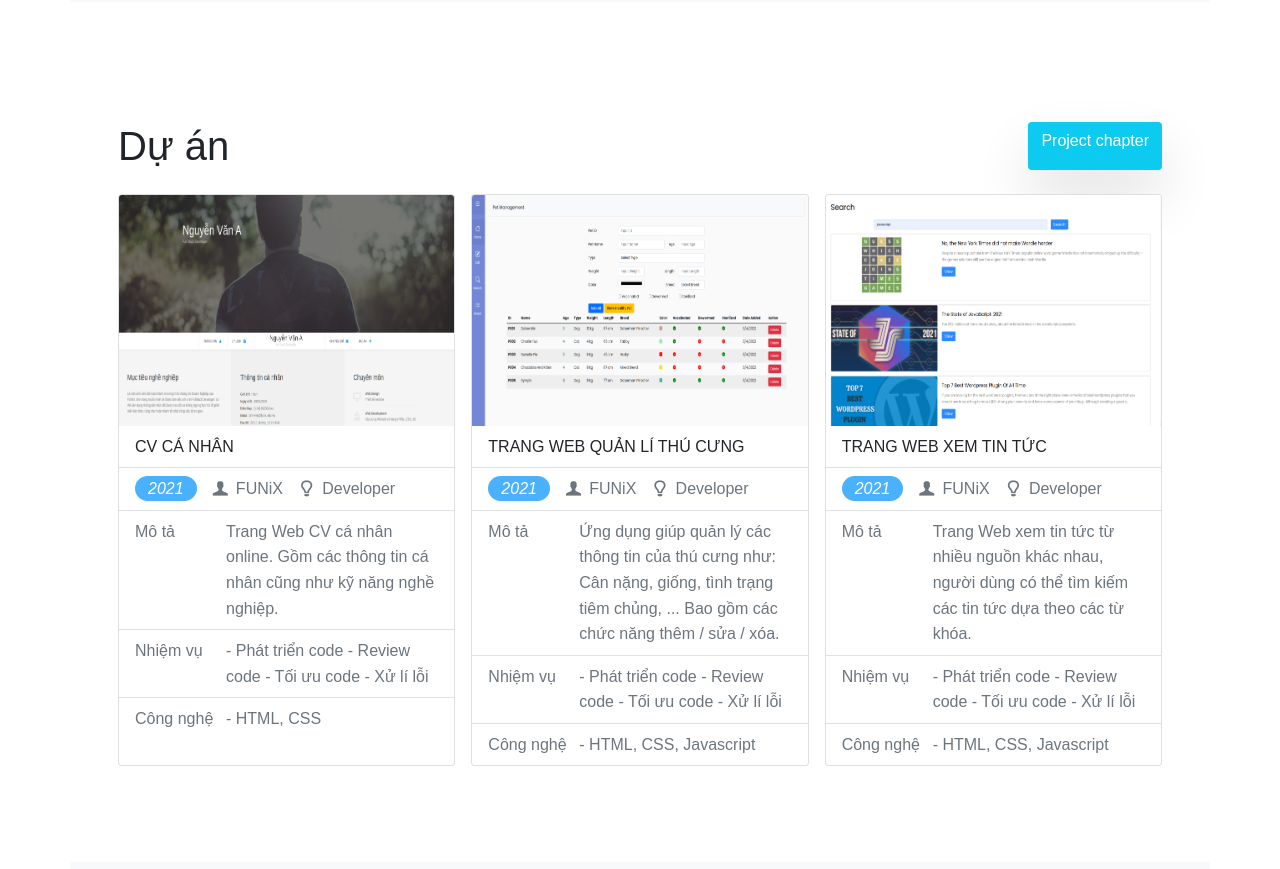
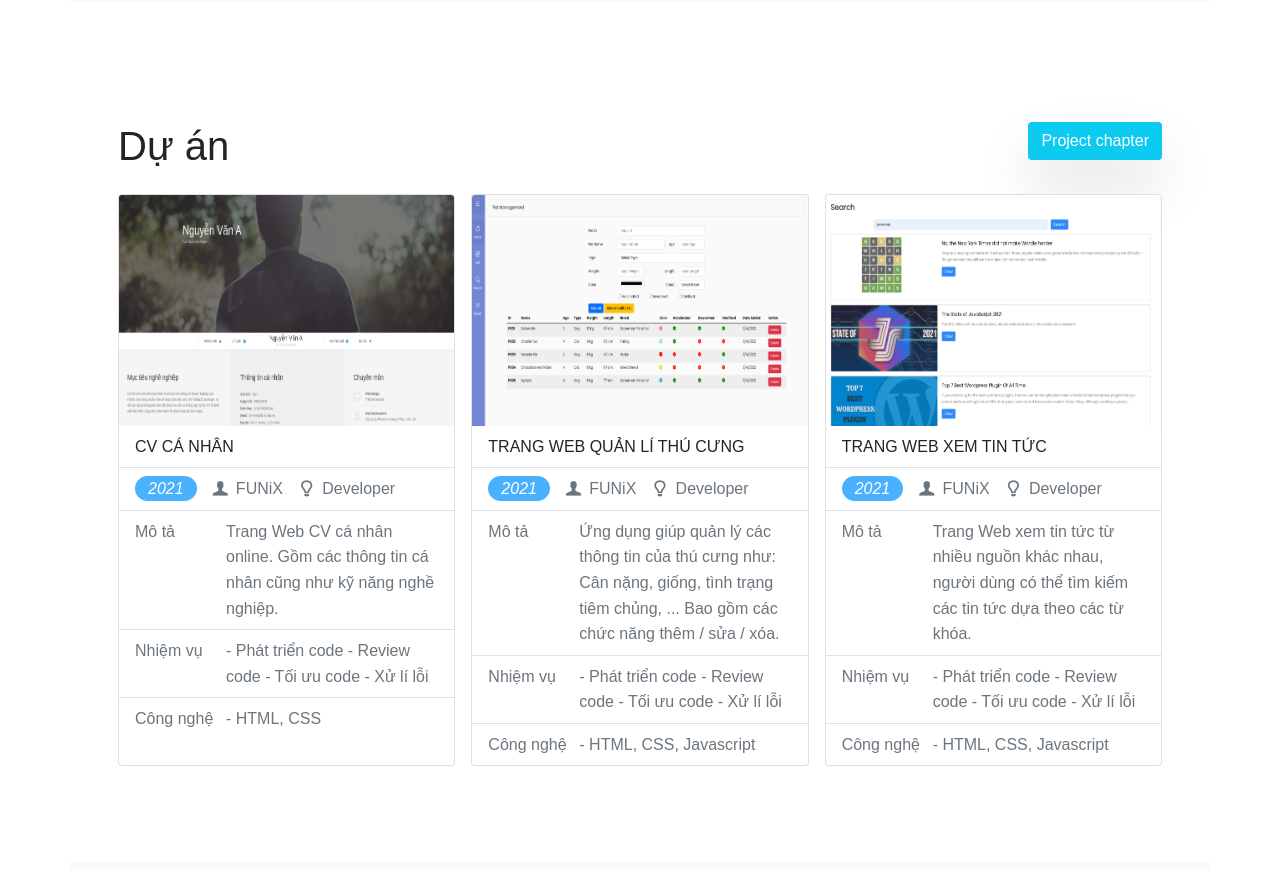
Before and after one commit to anhquanle/anhquanle.github.io, a plain HTML site: page index.html in a window 1280 px wide. Shown: the part 2060-2929 px from the top of the page. Drawn offline with nearby package versions, Linux system fonts and the light colour scheme; files whose address does not match are found by name.

Commit message:
Update index.html

```diff
--- a/index.html
+++ b/index.html
@@ -468,9 +468,9 @@
       <div class="container px-5">
         <div class="px-5 py-4 m-0 d-flex">
           <h1 class="text-dark m-0 flex-grow-1">Dự án</h1>
-          <a class="bg-info btn-submit project-chapter" href="chapter.html">
+          <a href="chapter.html"><button class="bg-info btn-submit project-chapter">
             Project chapter
-          </a>
+          </button></a>
         </div>
         <div id="pro-container">
           <div class="row row-cols-1 row-cols-md-3 g-3 px-5">
```
